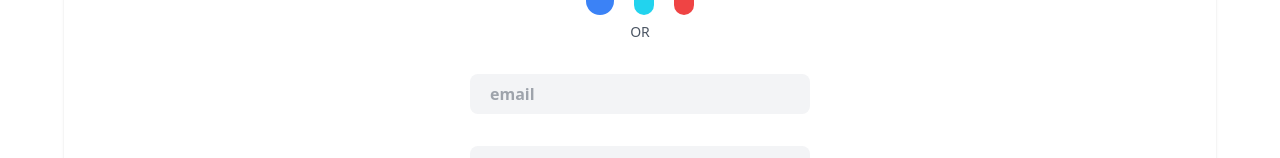
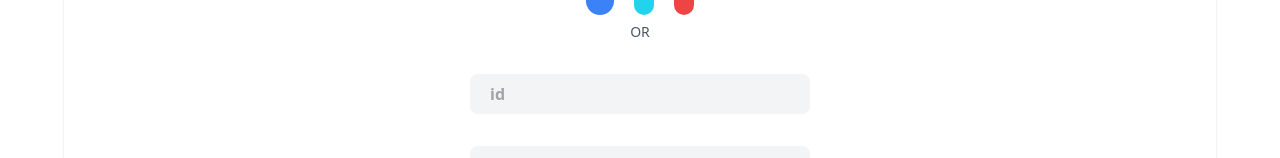
Before and after one commit to leehagjoon/club-front, a Next.js app: page /login in a window 1280 px wide. Shown: the part 214-372 px from the top of the page. Built offline with nearby package versions, Linux system fonts and the light colour scheme.

Commit message:
로그인 데이터 전송

```diff
--- a/pages/login.tsx
+++ b/pages/login.tsx
@@ -8,16 +8,31 @@ export default function login() {
   function page() {
     Router.push("/signup");
   }
-  const [email, setEmail] = useState("");
+  const [id, setId] = useState("");
   const [password, setPassword] = useState("");
 
-  const onChangeemail = (e: { target: { value: any } }) => {
-    const currentemail = e.target.value;
-    setEmail(currentemail);
+  const onChangid = (e: { target: { value: any } }) => {
+    const currentid = e.target.value;
+    setId(currentid);
   };
   const onChangepassward = (e: { target: { value: any } }) => {
     const currentpassward = e.target.value;
     setPassword(currentpassward);
+  };
+
+  const loginfrm = () => {
+    // const data = await axios.post("/singup");
+    axios
+      .post("/api/acnt/cstmr/signin", {
+        id: id,
+        password: password,
+      })
+      .then(function (response) {
+        console.log(response);
+      })
+      .catch(function (error) {
+        console.log(error);
+      });
   };
 
   return (
@@ -48,11 +63,11 @@ export default function login() {
             <div className="flex flex-col justify-center items-center m-2 space-y-6 md:space-y-8">
               <div className="">
                 <input
-                  type="email"
-                  placeholder="email"
+                  type="text"
+                  placeholder="id"
                   className=" bg-gray-100 rounded-lg px-5 py-2 focus:border border-blue-600 focus:outline-none text-black placeholder:text-gray-600 placeholder:opacity-50 font-semibold md:w-72 lg:w-[340px]"
-                  defaultValue={email}
-                  onChange={onChangeemail}
+                  defaultValue={id}
+                  onChange={onChangid}
                 />
               </div>
               <div className="">
@@ -66,7 +81,10 @@ export default function login() {
               </div>
             </div>
             <div className=" text-center mt-7 ">
-              <button className="px-24 md:px-[118px] lg:px-[140px] py-2 rounded-md text-white bg-gradient-to-l from-blue-400 to-emerald-400  font-medium m-2 mb-6 ">
+              <button
+                onClick={loginfrm}
+                className="px-24 md:px-[118px] lg:px-[140px] py-2 rounded-md text-white bg-gradient-to-l from-blue-400 to-emerald-400  font-medium m-2 mb-6 "
+              >
                 Sign In
               </button>
               <button
--- a/pages/signup.tsx
+++ b/pages/signup.tsx
@@ -55,7 +55,7 @@ export default function signup() {
   };
 
   const ok = () => {
-    if (password === passwordConfirm) {
+    if (password == passwordConfirm) {
       // const data = await axios.post("/singup");
       axios
         .post("/api/acnt/cstmr/signup", {
```
